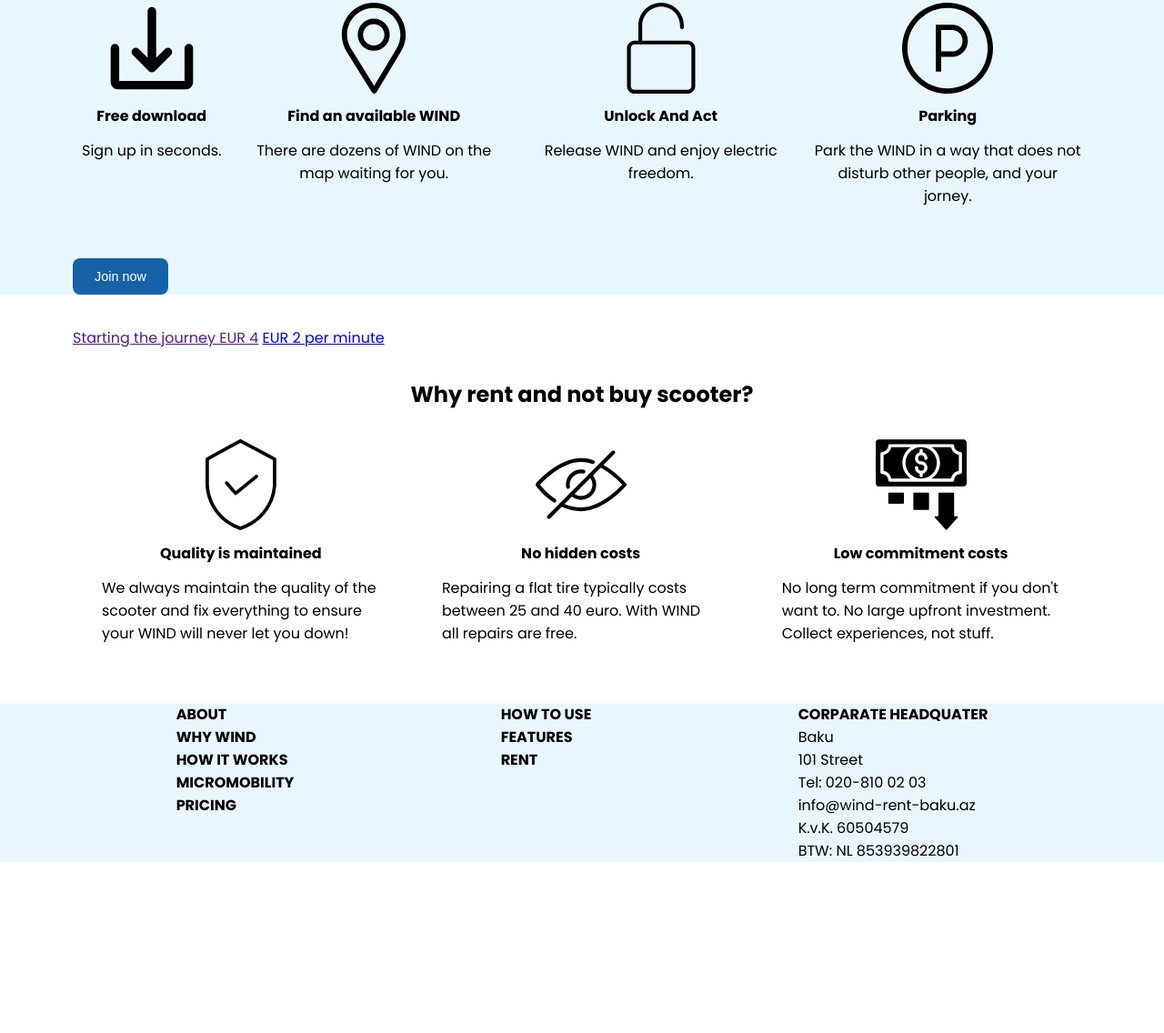
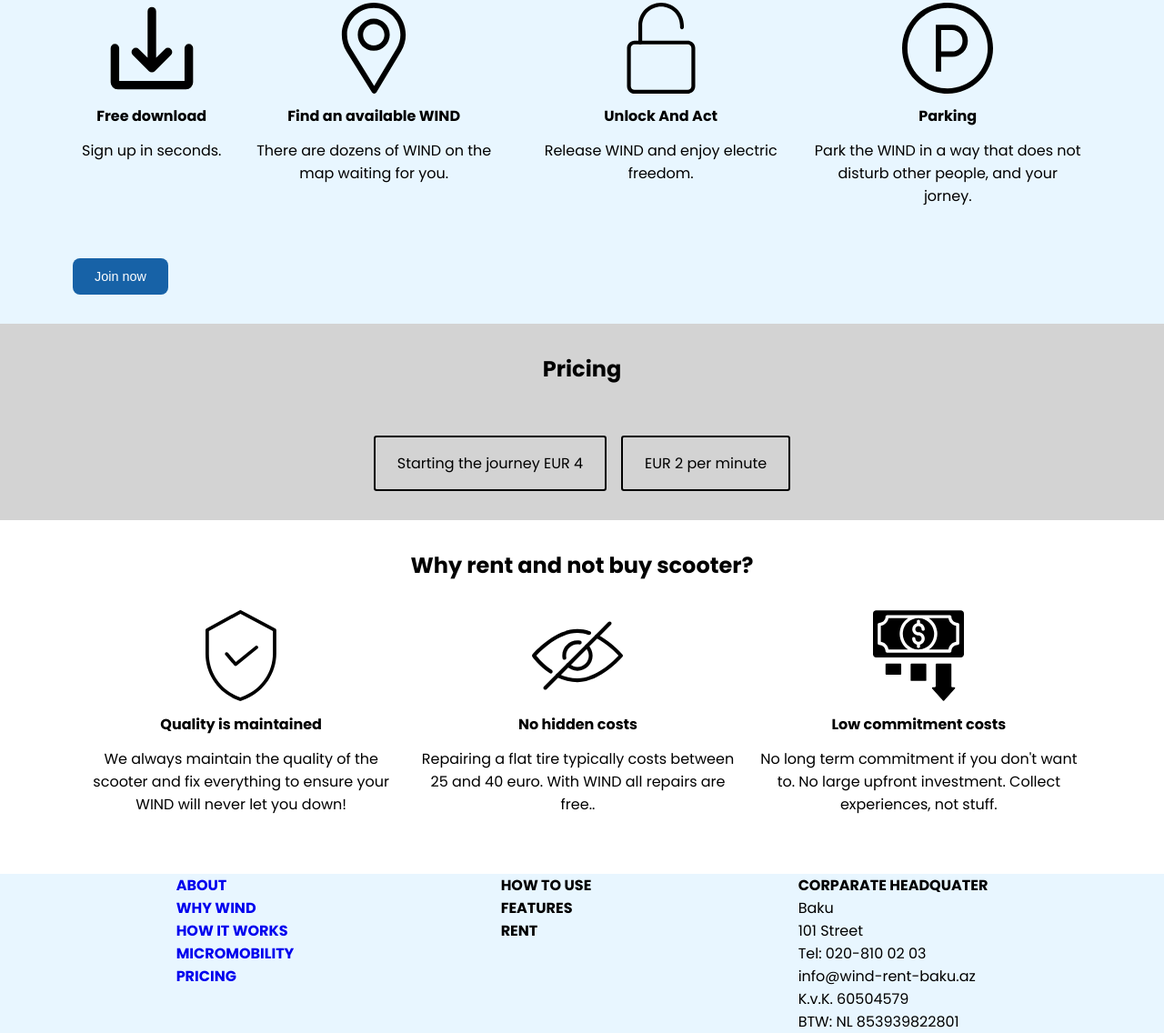
Before and after one commit to StevenRis/Wind, a plain HTML site: page main.html in a window 1280 px wide. Shown: the part 2355-3491 px from the top of the page at 91% size. Before the commit the page ends 3303 px from the top, so only its background shows below. Drawn offline with Linux system fonts and the light colour scheme.

Commit message:
finish 90%

```diff
--- a/main.css
+++ b/main.css
@@ -58,6 +58,10 @@ p {
   padding-bottom: 1rem;
   font-weight: 600;
   text-transform: uppercase;
+}
+
+.box1 a {
+  text-decoration: none;
 }
 
 .box2 h4 {
@@ -217,3 +221,69 @@ button:hover {
     grid-template-columns: auto auto auto auto;
   }
 }
+
+.price-container {
+  background-color: lightgrey;
+}
+
+.price-btn {
+  display: flex;
+  justify-content: center;
+}
+
+@media (min-width: 750px) {
+  .price-btn {
+    display: grid;
+    grid-template-columns: auto auto;
+  }
+}
+
+.pricing-section h1 {
+  color: black;
+  text-align: center;
+  padding: 2rem 0;
+  font-size: 24px;
+}
+
+.price-btn a {
+  text-decoration: none;
+  align-items: center;
+  margin-bottom: 2rem;
+}
+
+.btn-transparent {
+  color: black;
+  padding: 1rem 1.5rem;
+  border: 2px solid black;
+  border-radius: 0.2rem;
+  text-decoration: none;
+  font-size: 1rem;
+  max-width: 20rem;
+  cursor: pointer;
+  margin-top: 1.5rem;
+  text-align: center;
+}
+
+.btn-transparent:hover {
+  background-color: rgb(214, 223, 228);
+  color: black;
+}
+
+.btn-black {
+  color: black;
+  padding: 1rem 1.5rem;
+  border: 2px solid black;
+  border-radius: 0.2rem;
+  text-decoration: none;
+  font-size: 1rem;
+  max-width: 20rem;
+  cursor: pointer;
+  margin-top: 1.5rem;
+  text-align: center;
+  margin-left: 1rem;
+}
+
+.btn-black:hover {
+  background-color: rgb(214, 223, 228);
+  color: black;
+}
--- a/main.html
+++ b/main.html
@@ -198,71 +198,60 @@
           </div>
         </div>
 
-        <button class="btn">Join now</button>
+        <div class="btn">
+          <button>Join now</button>
+        </div>
       </div>
     </div>
 
     <!-- price section -->
 
+    <div class="price-container">
       <div class="container">
-      <section class="pricing-section">
+        <div class="pricing-section">
           <a name="pricing"></a>
           <h1>Pricing</h1>
-        <div>
+          <div class="price-btn">
             <a href="" class="btn-transparent">Starting the journey EUR 4</a>
-          <a href="join.html" class="btn-black">EUR 2 per minute</a>
+            <a href="" class="btn-black">EUR 2 per minute</a>
           </div>
-      </section>
+        </div>
+      </div>
     </div>
 
     <!-- why rent section -->
     <div class="wind-container whyrent">
       <div class="container">
         <h1>Why rent and not buy scooter?</h1>
-        <section>
-          <div class="split-icons">
+
+        <div class="grid-container">
           <div class="icon">
             <img src="img/security.svg" alt="" />
-            </div>
-            <div>
             <p class="text-centered">Quality is maintained</p>
-              <p>
+            <p class="cntr">
               We always maintain the quality of the scooter and fix everything
               to ensure your WIND will never let you down!
             </p>
           </div>
-          </div>
-        </section>
 
-        <section>
-          <div class="split-icons">
           <div class="icon">
             <img src="img/visibility.svg" alt="" />
-            </div>
-            <div>
             <p class="text-centered">No hidden costs</p>
-              <p>
-                Repairing a flat tire typically costs between 25 and 40 euro.
-                With WIND all repairs are free.
+            <p class="cntr">
+              Repairing a flat tire typically costs between 25 and 40 euro. With
+              WIND all repairs are free..
             </p>
           </div>
-          </div>
-        </section>
 
-        <section>
-          <div class="split-icons">
           <div class="icon">
             <img src="img/low-price.svg" alt="" />
-            </div>
-            <div>
             <p class="text-centered">Low commitment costs</p>
-              <p>
+            <p class="cntr">
               No long term commitment if you don't want to. No large upfront
               investment. Collect experiences, not stuff.
             </p>
           </div>
         </div>
-        </section>
       </div>
     </div>
 
@@ -270,11 +259,11 @@
       <div class="container">
         <div class="footer-nav">
           <div class="box1">
-            <p><a href="about"></a>About</p>
-            <p><a href="#"></a>Why WIND</p>
-            <p><a href="#"></a>How It Works</p>
-            <p><a href="#"></a>Micromobility</p>
-            <p><a href="#"></a>Pricing</p>
+            <p><a href="#about">About</a></p>
+            <p><a href="#why-wind">Why WIND</a></p>
+            <p><a href="#howitworks">How It Works</a></p>
+            <p><a href="#micromobility">Micromobility</a></p>
+            <p><a href="#pricing">Pricing</a></p>
           </div>
 
           <div class="box1">
```
Lines whose indentation alone changed are shown as unchanged.
